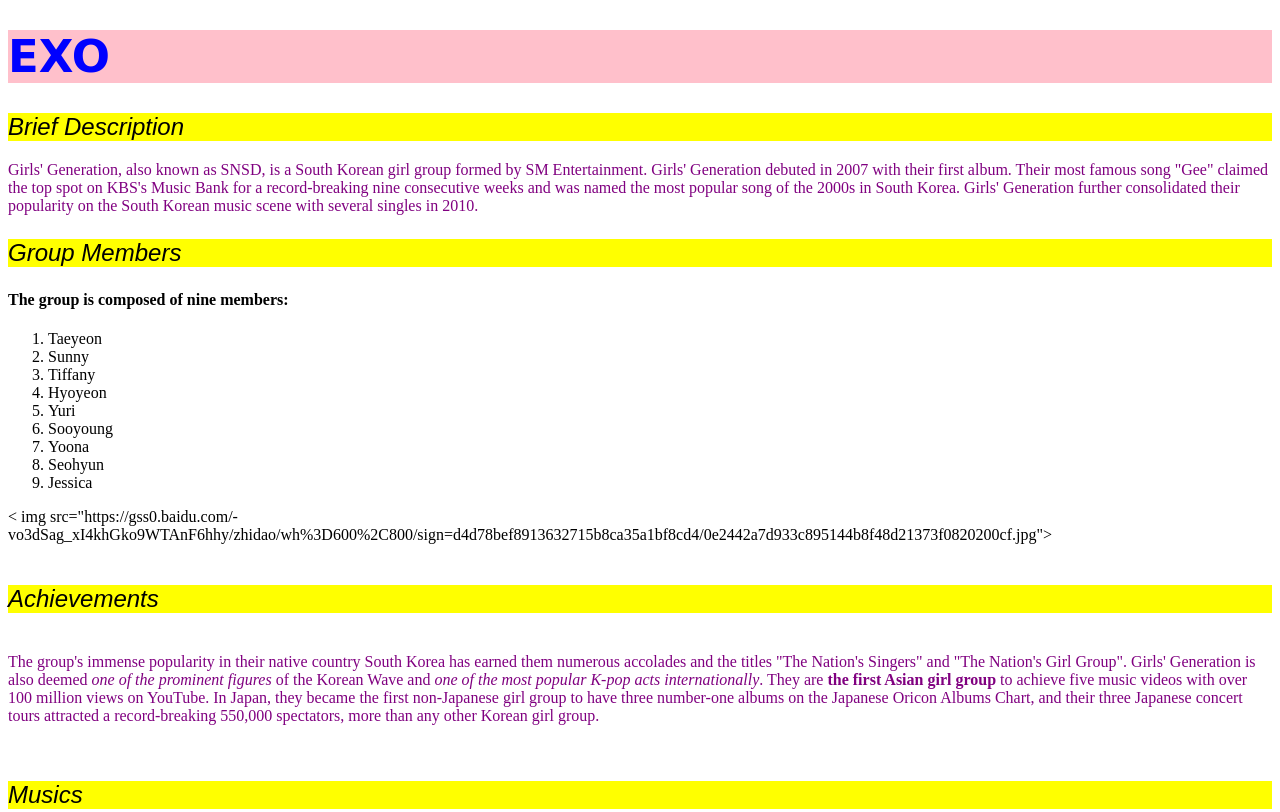
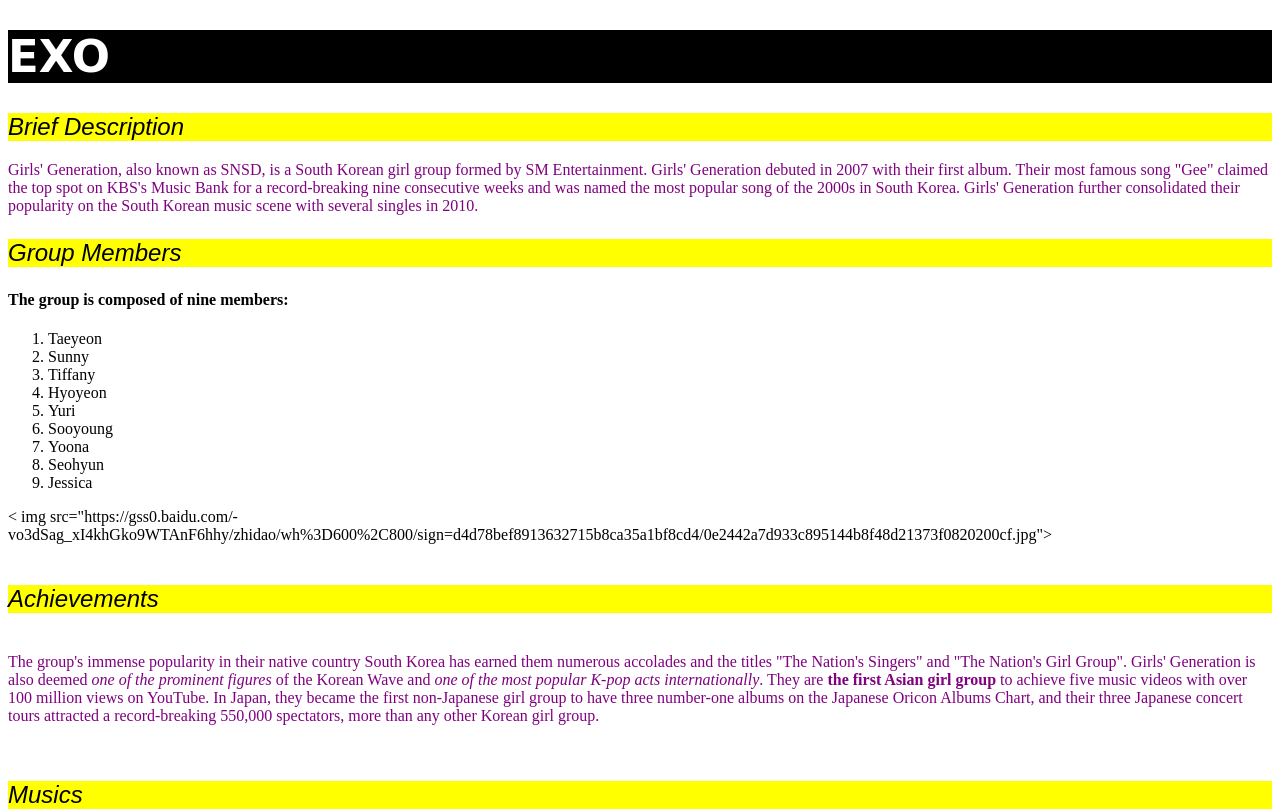
Before and after one commit to trtrtrjun/trtrtrjun.github.io, a plain HTML site: page index.html in a window 1280 px wide. Shown: the top 812 px of the page. Drawn offline with Linux system fonts and the light colour scheme.

Commit message:
Update index.html

```diff
--- a/index.html
+++ b/index.html
@@ -10,9 +10,9 @@
 
         h1{
 
-        background-color: pink;
+        background-color: black;
 
-        color: blue;
+        color: white;
 
         font: bold 45px cursive;
 
```
